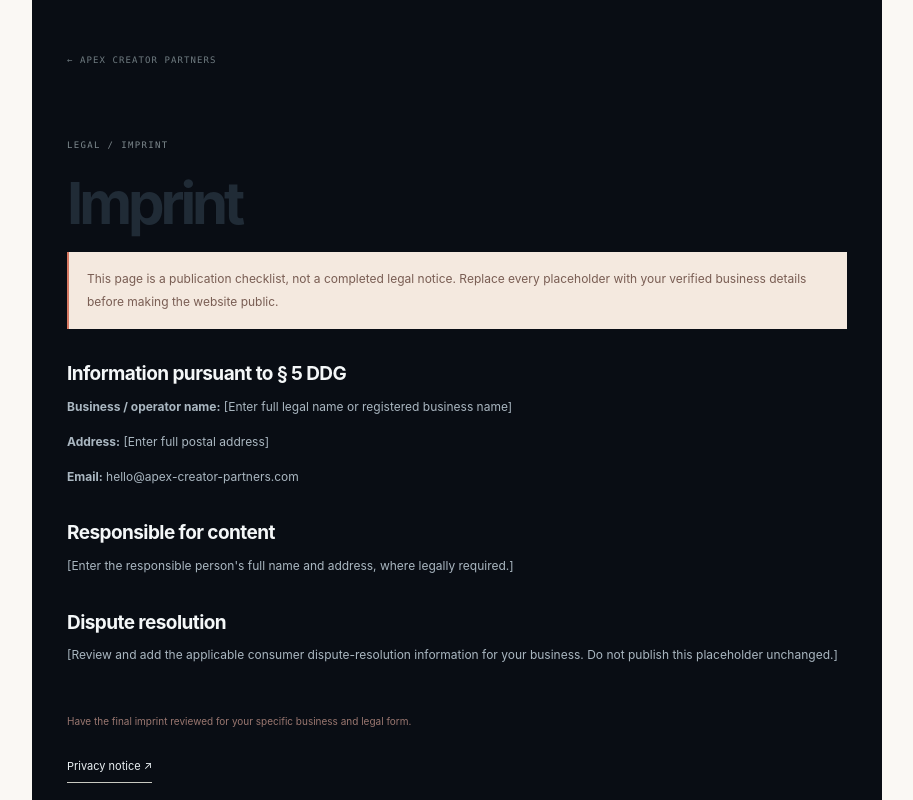
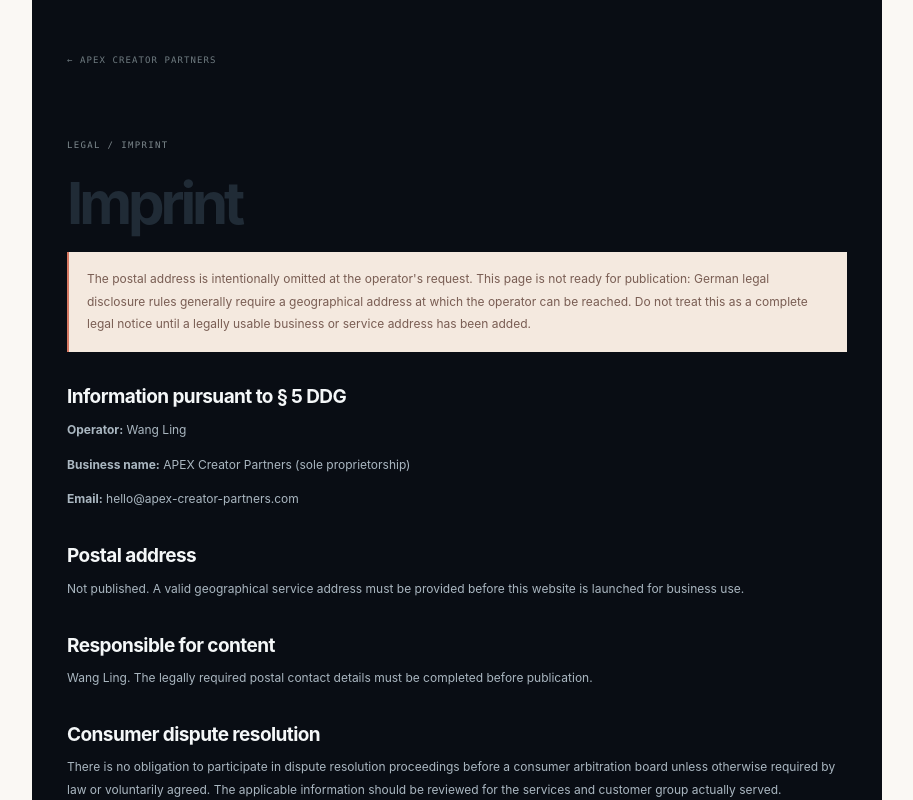
Before and after one commit to alphaggtrh-max/APEX-CREATOR-PARTNERS, a Next.js app: page /imprint in a window 1280 px wide. Shown: the top 800 px of the page, without its empty margins (183-1096 px from the left). Built offline with nearby package versions, Linux system fonts and the light colour scheme; a web font is replaced by a local one.

Commit message:
Add sole proprietor details and keep postal address unpublished

```diff
--- a/app/imprint/page.tsx
+++ b/app/imprint/page.tsx
@@ -1,5 +1,23 @@
 import type { Metadata } from "next";
 export const metadata: Metadata = { title: "Imprint | APEX Creator Partners" };
+
 export default function ImprintPage() {
-  return <main className="legal-page"><a className="legal-back" href="/">← APEX CREATOR PARTNERS</a><div className="section-label">LEGAL / IMPRINT</div><h1>Imprint</h1><p className="legal-warning">This page is a publication checklist, not a completed legal notice. Replace every placeholder with your verified business details before making the website public.</p><h2>Information pursuant to § 5 DDG</h2><p><strong>Business / operator name:</strong> [Enter full legal name or registered business name]</p><p><strong>Address:</strong> [Enter full postal address]</p><p><strong>Email:</strong> hello@apex-creator-partners.com</p><h2>Responsible for content</h2><p>[Enter the responsible person's full name and address, where legally required.]</p><h2>Dispute resolution</h2><p>[Review and add the applicable consumer dispute-resolution information for your business. Do not publish this placeholder unchanged.]</p><p className="legal-small">Have the final imprint reviewed for your specific business and legal form.</p><a className="text-arrow" href="/privacy">Privacy notice ↗</a></main>;
+  return <main className="legal-page">
+    <a className="legal-back" href="/">← APEX CREATOR PARTNERS</a>
+    <div className="section-label">LEGAL / IMPRINT</div>
+    <h1>Imprint</h1>
+    <p className="legal-warning">The postal address is intentionally omitted at the operator's request. This page is not ready for publication: German legal disclosure rules generally require a geographical address at which the operator can be reached. Do not treat this as a complete legal notice until a legally usable business or service address has been added.</p>
+    <h2>Information pursuant to § 5 DDG</h2>
+    <p><strong>Operator:</strong> Wang Ling</p>
+    <p><strong>Business name:</strong> APEX Creator Partners (sole proprietorship)</p>
+    <p><strong>Email:</strong> hello@apex-creator-partners.com</p>
+    <h2>Postal address</h2>
+    <p>Not published. A valid geographical service address must be provided before this website is launched for business use.</p>
+    <h2>Responsible for content</h2>
+    <p>Wang Ling. The legally required postal contact details must be completed before publication.</p>
+    <h2>Consumer dispute resolution</h2>
+    <p>There is no obligation to participate in dispute resolution proceedings before a consumer arbitration board unless otherwise required by law or voluntarily agreed. The applicable information should be reviewed for the services and customer group actually served.</p>
+    <p className="legal-small">Have the final imprint checked for your business and legal form before publication.</p>
+    <a className="text-arrow" href="/privacy">Privacy notice ↗</a>
+  </main>;
 }
```
